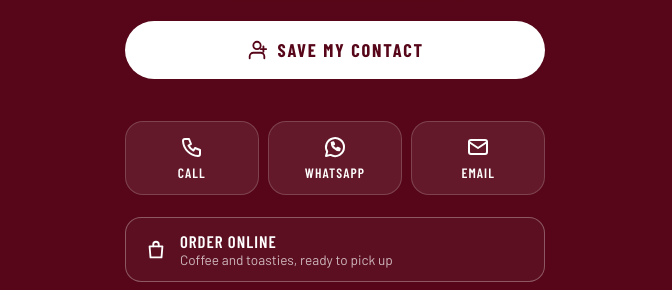
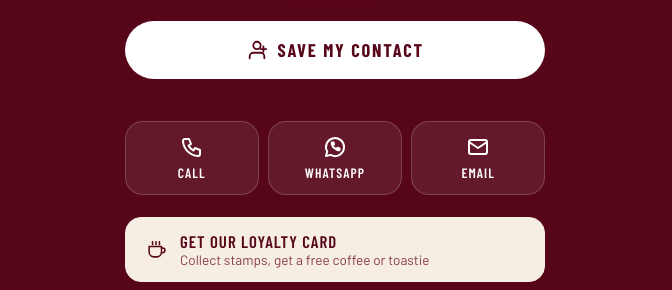
Before and after one commit to Afrovai/the-parallel-preview, a plain HTML site: page gizem.html in a window 1280 px wide. Shown: the part 317-607 px from the top of the page, without its empty margins (305-977 px from the left). Drawn offline with nearby package versions, Linux system fonts and the light colour scheme.

Commit message:
Página de Gizem: botón "Get our loyalty card" hacia la tarjeta de The Parallel en Regulr
Co-Authored-By: Claude Opus 5.5 <noreply@anthropic.com>

```diff
--- a/gizem.html
+++ b/gizem.html
@@ -37,6 +37,8 @@
     .links { display: grid; gap: 0.7rem; }
     .link { display: flex; align-items: center; gap: 0.8rem; min-height: 56px; padding: 0.8rem 1.2rem; border-radius: 16px; border: 1px solid rgba(255,255,255,0.3); color: #fff; text-decoration: none; text-align: left; font-family: 'Barlow Condensed', sans-serif; font-weight: 600; font-size: 1.05rem; letter-spacing: 0.06em; text-transform: uppercase; background: rgba(255,255,255,0.04); }
     .link svg { width: 22px; height: 22px; flex: none; }
+    .link.loyalty { background: #F6EEE3; color: #560618; border-color: #F6EEE3; }
+    .link.loyalty small { color: #8a3b4a; }
     .link small { display: block; font-family: 'Barlow', sans-serif; font-weight: 400; text-transform: none; letter-spacing: 0; font-size: 0.85rem; color: rgba(255,255,255,0.7); }
     footer { margin-top: 2rem; font-family: 'Barlow Condensed', sans-serif; font-size: 0.8rem; letter-spacing: 0.12em; text-transform: uppercase; color: rgba(255,255,255,0.5); line-height: 1.8; }
     footer a { color: inherit; }
@@ -69,6 +71,11 @@
     </div>
 
     <nav class="links" aria-label="The Parallel">
+      <!-- The loyalty card (Regulr). Change only this address when Regulr moves to its final domain. -->
+      <a class="link loyalty" href="https://regulr-lime.vercel.app/?v=the-parallel" target="_blank" rel="noopener">
+        <svg viewBox="0 0 32 32" fill="none" stroke="currentColor" stroke-width="2.2" stroke-linecap="round" stroke-linejoin="round"><path d="M11 4c-1 1.5 1 2.5 0 4M16 4c-1 1.5 1 2.5 0 4M21 4c-1 1.5 1 2.5 0 4"/><path d="M6 11h18v8a7 7 0 0 1-7 7h-4a7 7 0 0 1-7-7z"/><path d="M24 13h1.5a3.5 3.5 0 0 1 0 7H24"/></svg>
+        <span>Get our loyalty card<small>Collect stamps, get a free coffee or toastie</small></span>
+      </a>
       <a class="link" href="https://theparallelonline.square.site" target="_blank" rel="noopener">
         <svg viewBox="0 0 24 24" fill="none" stroke="currentColor" stroke-width="2" stroke-linecap="round" stroke-linejoin="round"><path d="M5 8h14l-1 12H6z"/><path d="M9 8V6a3 3 0 0 1 6 0v2"/></svg>
         <span>Order online<small>Coffee and toasties, ready to pick up</small></span>
```
